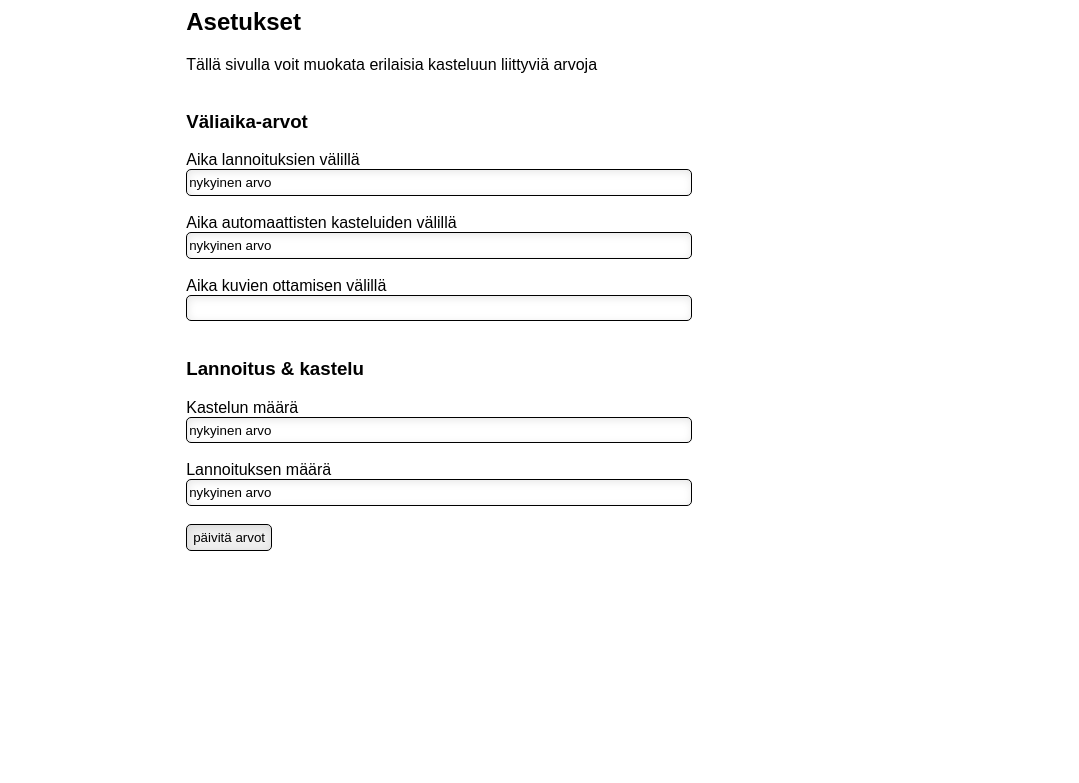
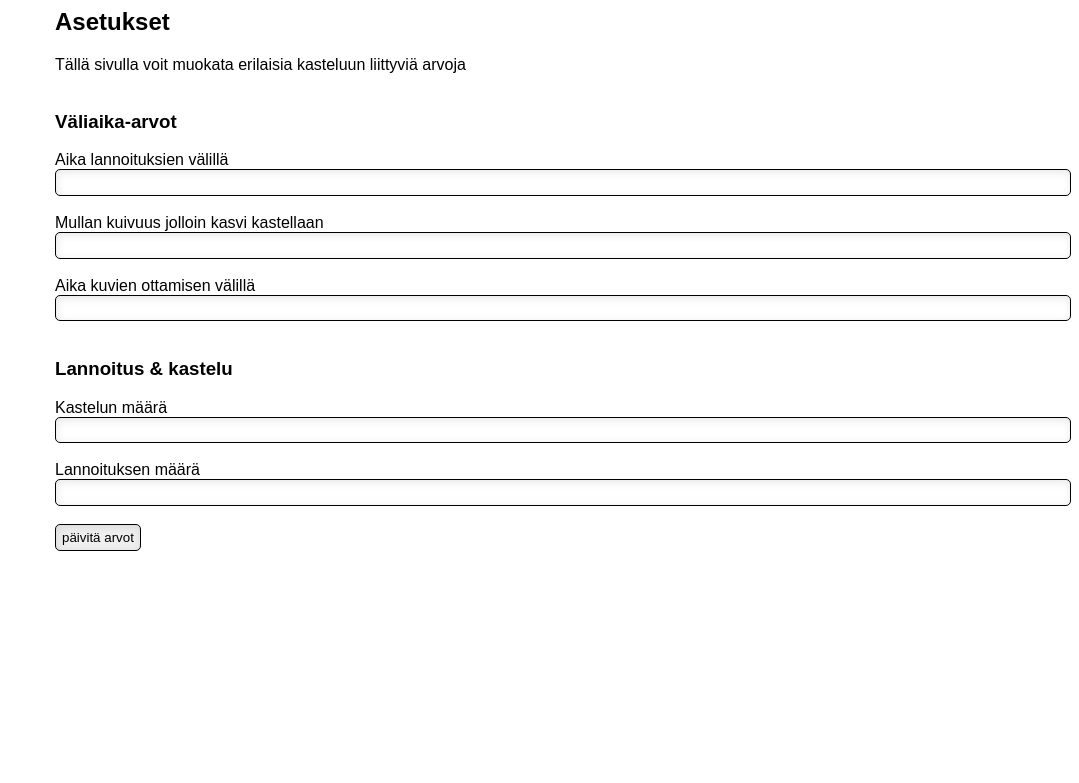
Before and after one commit to juhosakari/Kasvienkastelu, a Flask app: template app/templates/settings.html in a window 1280 px wide. Shown: the top 783 px of the page, without its empty margins (201-1280 px from the left). Run offline with Flask 2, Linux system fonts and the light colour scheme; the template is opened without the code that fills it, so the values that code supplies are empty; parts of the project's set-up code (start-up, migrations or seed data) failed here and were passed over.

Commit message:
Arvojen tallenus valmiiksi

```diff
--- a/app/static/only_css_file.css
+++ b/app/static/only_css_file.css
@@ -1,29 +1,36 @@
 /* ÄLÄ KOSKE */
-.body_div {
-	width: 40%;
-	margin-left: auto;
-	margin-right: auto;
+body {
+  margin-left: 20%;
 }
 /* KOSKE */
-.body_div * {
+body * {
   width: 100%;
   font-family: "Arial", sans, sans-serif;
 }
 
+a {
+  color: #000;
+  text-decoration:none;
+  display:inline;
+}
+a:hover {
+  color:#fff;
+  background-color:#000;
+}
 
 .container * {
   border-radius: 5px;
   border: none;
+  -webkit-transition: .18s ease-out;
+  -moz-transition: .18s ease-out;
+  -o-transition: .18s ease-out;
+  transition: .18s ease-out;
 }
 
 .container input {
   border: 1px solid black;
   box-shadow: inset 1px 2px 8px rgba(0, 0, 0, 0.1);
   height: 2em;
-  	-webkit-transition: .18s ease-out;
-  	-moz-transition: .18s ease-out;
-  	-o-transition: .18s ease-out;
-  	transition: .18s ease-out;
 }
 
 .container input:focus {
--- a/app/templates/runko.html
+++ b/app/templates/runko.html
@@ -5,7 +5,9 @@
  	<title>{{ title }}</title>
  </head>
  <body>
+ 	<div class="body_div">
  	{% block asiat %}
  	{% endblock asiat %}
+ </div>
  </body>
 </html>
--- a/app/templates/settings.html
+++ b/app/templates/settings.html
@@ -1,7 +1,6 @@
 {% extends "runko.html" %}
 <!-- poista nämä rivit/lisää oikeaan tiedostoon-->
 {% block asiat %}
-<div class="body_div">
 
 <h2>Asetukset</h2>
 <a>Tällä sivulla voit muokata erilaisia kasteluun liittyviä arvoja</a>
@@ -11,17 +10,20 @@
 <div class="container">
 <form action="{{ url_for('settings') }}" method="post">
 	<h3>Väliaika-arvot</h3>
-	<a>Aika lannoituksien välillä </a><input type="text" name="fertilize_i" value="nykyinen arvo">
+	<a>Aika lannoituksien välillä </a><input type="text" name="fertilizing_i" value="{{ current_user.fertilizing_i }}">
 	<br> <br>
-	<a>Aika automaattisten kasteluiden välillä </a><input type="text" name="water_i" value="nykyinen arvo" >
+	<a>Mullan kuivuus jolloin kasvi kastellaan</a><input type="text" name="water_treshold" value="{{ current_user.water_treshold }}" >
 	<br> <br>
 	<a>Aika kuvien ottamisen välillä </a><input type="text" name="snap_i" value="{{ current_user.snap_i }}" >
 	<br> <br>
 	<h3>Lannoitus &#38; kastelu</h3>
-	<a>Kastelun määrä </a><input type="text" name="water_amount" value="nykyinen arvo" >
+	<a>Kastelun määrä </a><input type="text" name="water_amount" value="{{ current_user.water_amount }}" >
 	<br> <br>
-	<a>Lannoituksen määrä </a><input type="text" name="fertilize_amount" value="nykyinen arvo" >
+	<a>Lannoituksen määrä </a><input type="text" name="fertilize_amount" value="{{ current_user.fertilize_amount }}" >
 	<br> <br>
+	{% if error %}
+         <p>Virhe:</p> {{ error }}
+     {% endif %}
 	<input class="submit" type="submit" value="päivitä arvot"/>
 </form>
 </div>
```
Also changed, not shown: app/routes.py (+11 -7 lines). Lines whose indentation alone changed are shown as unchanged.
